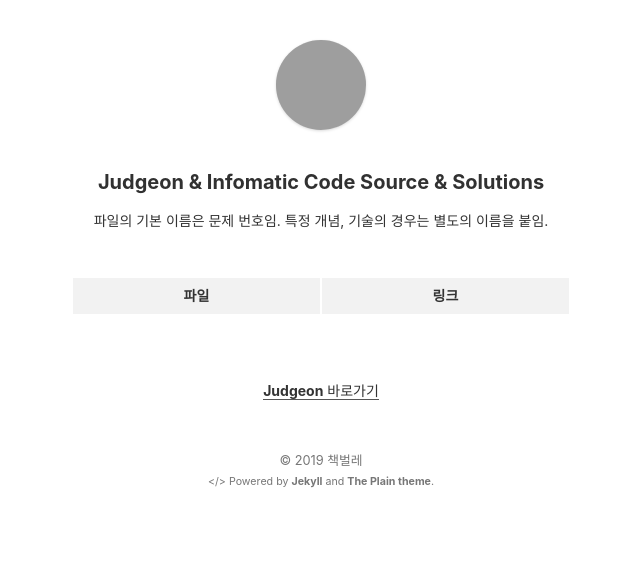
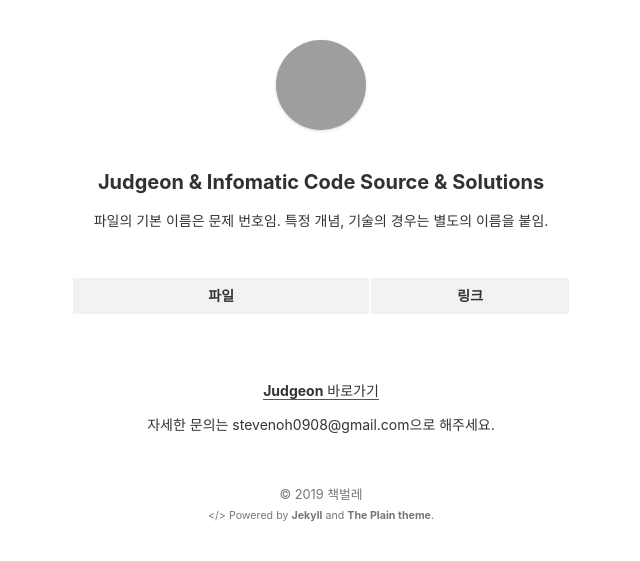
Before and after one commit to stevenoh0908/stevenoh0908.github.io, a Jekyll site: the page built from judgeon.html, in a window 1280 px wide. Shown: the top 561 px of the page, without its empty margins (319-959 px from the left). Built offline with Jekyll 4.4.1, drawn with Linux system fonts in a browser that asks for light colours; grey boxes are pictures that could not be loaded.

Commit message:
Update judgeon.html

```diff
--- a/judgeon.html
+++ b/judgeon.html
@@ -9,8 +9,8 @@
   <table>
       <thead>
          <tr>
-           <th><center>파일</center></th>
-           <th><center>링크</center></th>
+           <th width="60%"><center>파일</center></th>
+           <th width="40%"><center>링크</center></th>
          </tr>
       </thead>
 
@@ -28,4 +28,5 @@
 
 <section>
   <p><center><a href="http://www.judgeon.net/"><b>Judgeon</b> 바로가기</a></center></p>
+  <p><center>자세한 문의는 stevenoh0908@gmail.com으로 해주세요.</center></p>
 </section>
```
